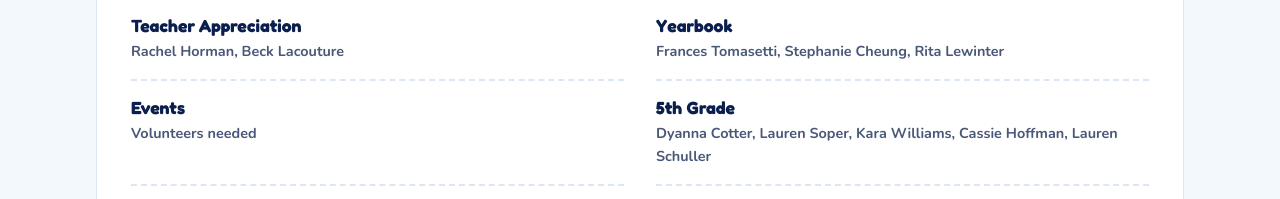
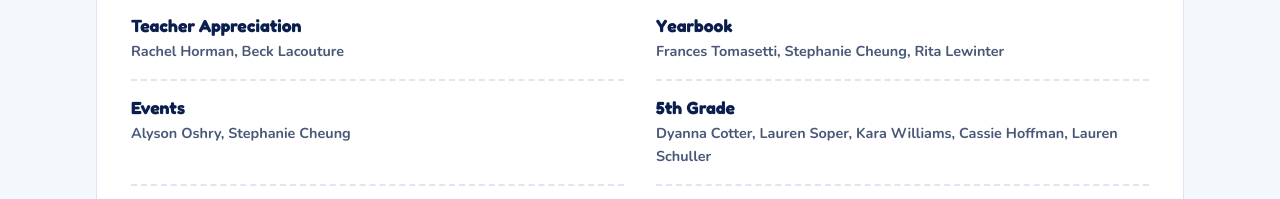
Before and after one commit to Eliot-PTC/website, a plain HTML site: page index.html in a window 1280 px wide. Shown: the part 3482-3681 px from the top of the page. Drawn offline with nearby package versions, Linux system fonts and the light colour scheme.

Commit message:
Add Alyson Oshry and Stephanie Cheung to Events
Co-Authored-By: Claude Opus 5.5 <noreply@anthropic.com>
Claude-Session: https://claude.ai/code/session_01WgYhNCBwkEZYiNWejGGZoD

```diff
--- a/index.html
+++ b/index.html
@@ -335,7 +335,7 @@ footer{background:var(--footer);border-top:1px solid rgba(255,255,255,.12);paddi
       <div class="committee"><h3>Diversity, Equity &amp; Inclusion</h3><p class="chairs">Ashish Gandhi, Pratyusha Mogalisetti</p></div>
       <div class="committee"><h3>Teacher Appreciation</h3><!-- <p>Thank our teachers and staff throughout the year.</p> --><p class="chairs">Rachel Horman, Beck Lacouture</p></div>
       <div class="committee"><h3>Yearbook</h3><!-- <p>Plan, design, and produce the Eliot yearbook.</p> --><p class="chairs">Frances Tomasetti, Stephanie Cheung, Rita Lewinter</p></div>
-      <div class="committee"><h3>Events</h3><!-- <p>Plan Movie Night, Trunk or Treat, STEM Festival, the picnic, and more.</p> --><p class="chairs">Volunteers needed</p></div>
+      <div class="committee"><h3>Events</h3><!-- <p>Plan Movie Night, Trunk or Treat, STEM Festival, the picnic, and more.</p> --><p class="chairs">Alyson Oshry, Stephanie Cheung</p></div>
       <div class="committee"><h3>5th Grade</h3><!-- <p>Plan end-of-year activities and fifth grade graduation.</p> --><p class="chairs">Dyanna Cotter, Lauren Soper, Kara Williams, Cassie Hoffman, Lauren Schuller</p></div>
       <div class="committee"><h3>Room Parents</h3><!-- <p>Coordinate room parents, who connect class families and organize classroom celebrations.</p> --><p class="chairs">Dyanna Cotter</p></div>
       <div class="committee"><h3>Technology</h3><p class="chairs">Lauren Ross</p></div>
```
